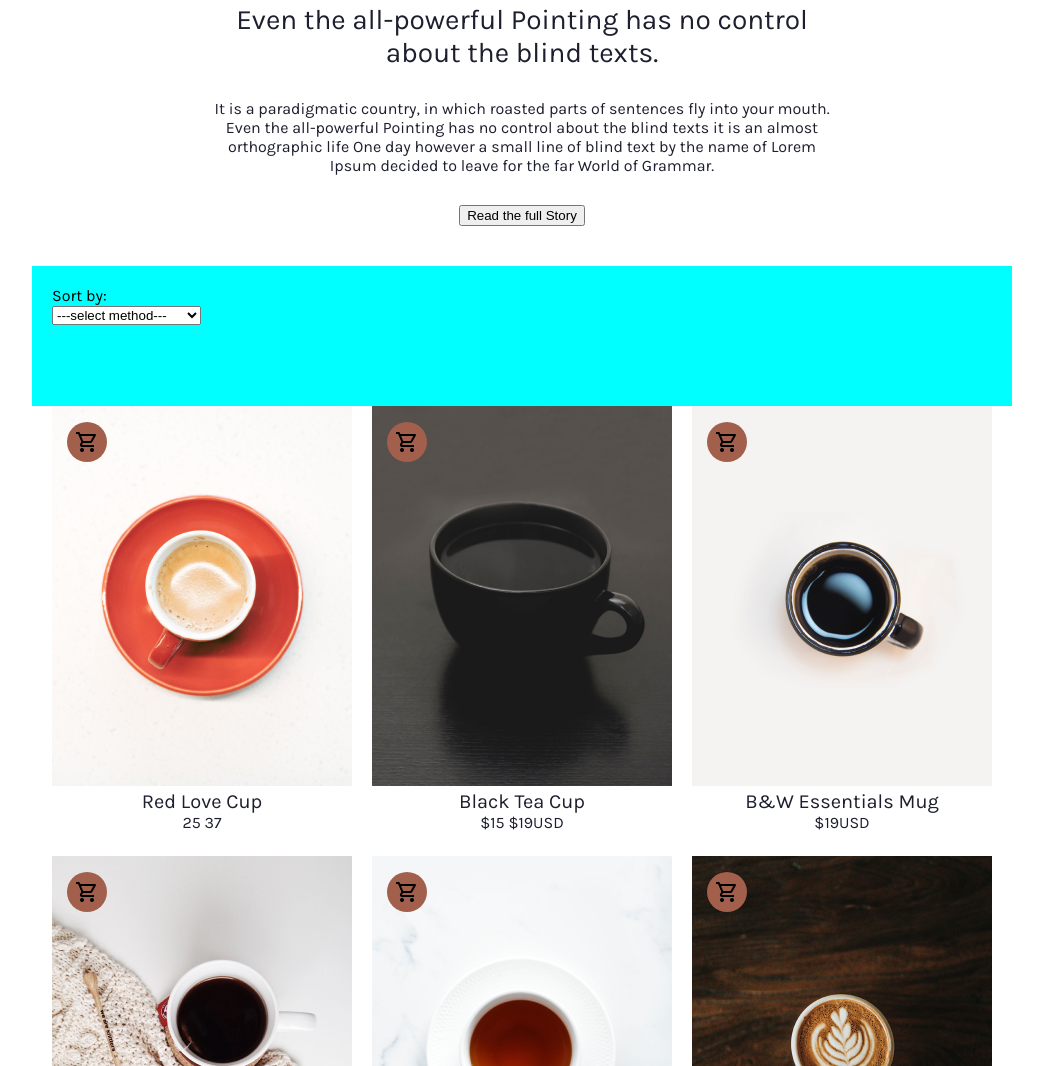
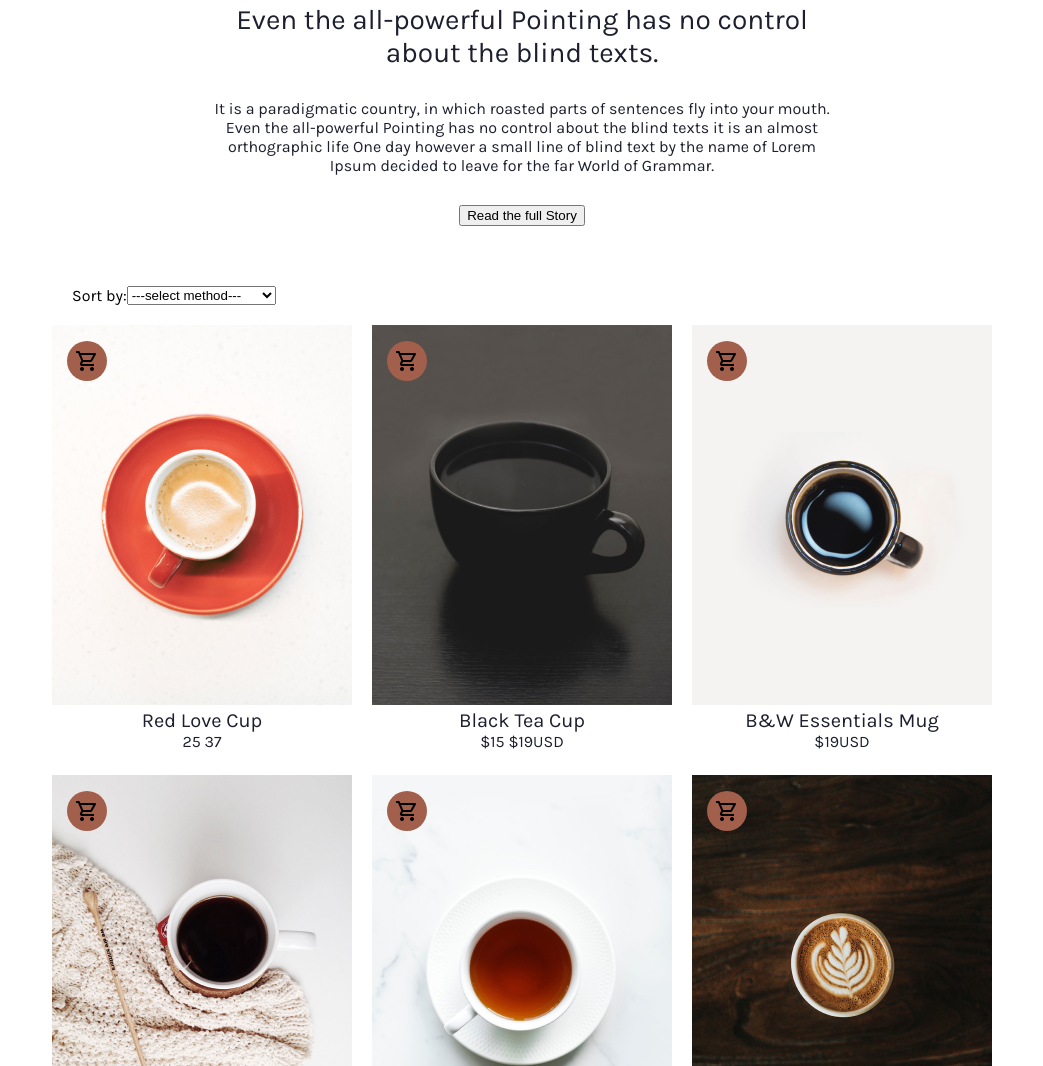
Before and after one commit to DmytroTurch/Mug_shop, a website: page index.html in a window 1280 px wide. Shown: the part 641-1707 px from the top of the page, without its empty margins (118-1161 px from the left). Drawn offline with Linux system fonts and the light colour scheme.

Commit message:
Simplified sorting selector design

```diff
--- a/index.html
+++ b/index.html
@@ -66,7 +66,8 @@
 
     <div class="content products">
         <h1 class="sectionheader"></h1>
-        <div class="wrapperSortingButtons">
+        <div class="wrapperSortingSelector">
+            <div class="sortingSelector">
                 <p class="text">Sort by: </p>
                 <select name="sortingMethod" id="sortingMethod">
                     <option value="default">---select method---</option>
@@ -74,6 +75,7 @@
                     <option value="byPriceFromHigh"> price from high to low</option>
                     <option value="bySize">size</option>
                 </select>
+            </div>
         </div>
         <div class="section" id="slotsRender"></div>
     </div>
--- a/styles/style.scss
+++ b/styles/style.scss
@@ -368,12 +368,15 @@ nav {
     }
 }
 
-.wrapperSortingButtons {
+.wrapperSortingSelector {
     width: 100%;
-    height: 100px;
+    z-index: 3;
+}
+
+.sortingSelector {
     padding: 20px;
-    background-color: aqua;
-    z-index: 3;
+    display:flex;
+    align-items: center;
 }
 
 #sortingMethod {
```
Also changed, not shown: styles/style.css, 1 other file. Lines whose indentation alone changed are shown as unchanged.
